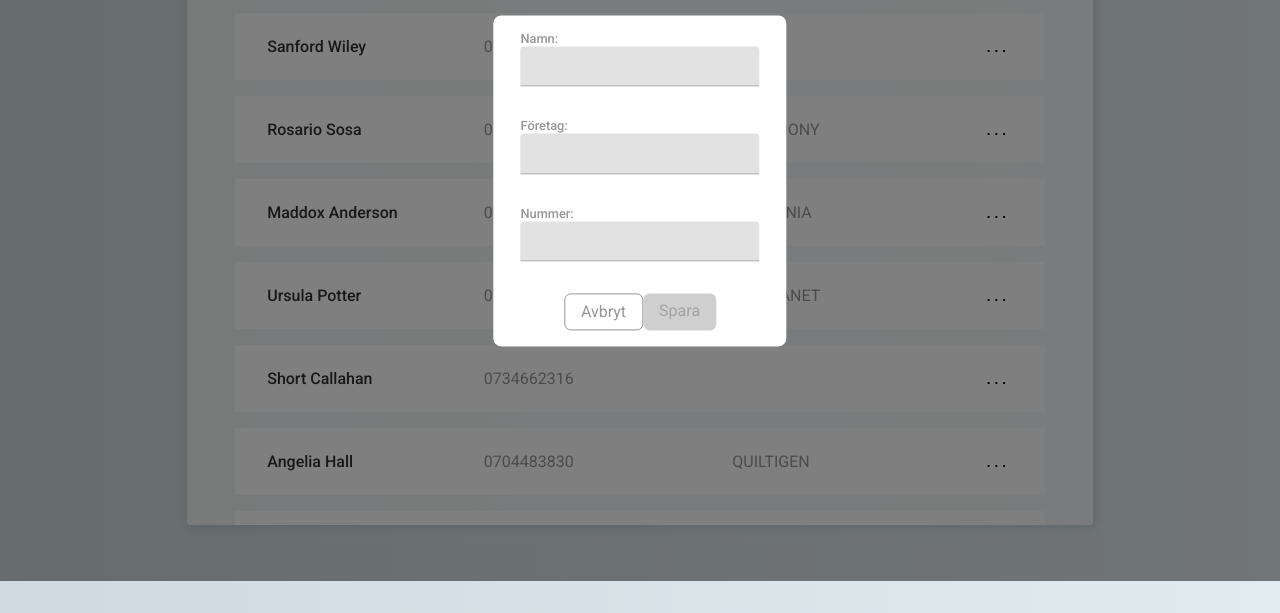
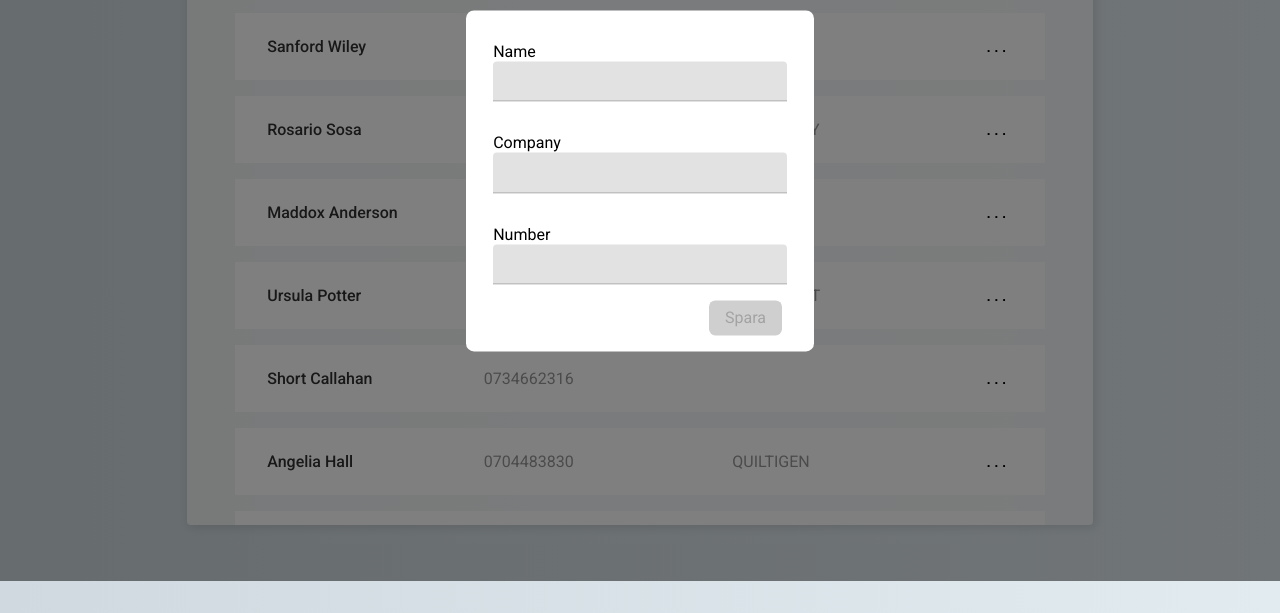
Before and after one commit to micke-dahlgren/contacts-app, a Gatsby site: page / in a window 1280 px wide. Both pictures are taken after a click on the button "Lägg till". Shown: the part 219-832 px from the top of the page. Built offline with nearby package versions, Linux system fonts and the light colour scheme; Gatsby itself is replaced by a stand-in of ours.

Commit message:
crushed a form related bug.. I think

```diff
--- a/src/components/formWindow/formWindow.js
+++ b/src/components/formWindow/formWindow.js
@@ -76,26 +76,24 @@ class FormWindow extends React.Component {
 
   getButtonState = () => {
     if(!this.state.validForm){
-      return(<div className={`btn btn--inactive ${formWindowStyles.btn__right}`}>Spara</div>);
+      return(<div className="btn btn--inactive">Spara</div>);
     }else{
-      return(<button className={`btn btn--primary ${formWindowStyles.btn__right}`} type="submit">Spara</button>);
+      return(<button className="btn btn--primary" type="submit">Spara</button>);
     }
 
   }
 
   render() {
     return (
-      <div
-        className={formWindowStyles.parent} >
+      <div>
         <div className={formWindowStyles.container}>
 
           <form
             onSubmit={this.handleSubmit}
           >
-              <div className={formWindowStyles.item}>
-                <label className={formWindowStyles.label}>
-                  Namn:
-                  <br></br>
+
+            <label className={formWindowStyles.item}>
+              Name
               <input
                 className={formWindowStyles.input}
                 type="text"
@@ -104,12 +102,9 @@ class FormWindow extends React.Component {
                 onChange={this.handleInputChange}
               />
             </label>
-              </div>
 
-              <div className={formWindowStyles.item}>
-              <label className={formWindowStyles.label}>
-                  Företag:
-                  <br></br>
+            <label  className={formWindowStyles.item}>
+              Company
               <input
                 className={formWindowStyles.input}
                 type="text"
@@ -118,12 +113,9 @@ class FormWindow extends React.Component {
                 onChange={this.handleInputChange}
               />
             </label>
-              </div>
 
-              <div className={formWindowStyles.item}>
-                <label className={formWindowStyles.label}>
-                  Nummer:
-                  <br></br>
+            <label  className={formWindowStyles.item}>
+              Number
               <input
                 className={formWindowStyles.input}
                 type="text"
@@ -132,21 +124,10 @@ class FormWindow extends React.Component {
                 onChange={this.handleInputChange}
               />
             </label>
-              </div>
-              <div className={`${formWindowStyles.item} ${formWindowStyles.btn}`}>
-                <button className={`btn btn--secondary ${formWindowStyles.btn__left}`}
-                  onClick={() => {this.props.setFormWindow('closed', '')}}
-                  onKeyDown={() => {this.props.setFormWindow('closed', '')}}
-                >Avbryt
-                </button>
+            <div className={formWindowStyles.btnContainer}>
               {this.getButtonState()}
             </div>
-
-
-
           </form>
-
-
 
         </div>
         <div
@@ -160,3 +141,5 @@ class FormWindow extends React.Component {
 
 }
 export default FormWindow;
+
+/* HTML Formatted */
--- a/src/components/formWindow/formWindow.module.css
+++ b/src/components/formWindow/formWindow.module.css
@@ -15,14 +15,15 @@
   top: 50%;
   left: 50%;
   transform: translate(-50%, -50%);
-
+  width:300px;
+  height:max-content;
   border-radius: 8px;
   background-color: var(--background);
   opacity:1.0;
   z-index:1004;
   display:flex;
   flex-flow: column;
-  padding: 0px 1.5rem;
+  padding: 1rem 1.5rem;
 }
 
 .item{
@@ -67,17 +68,7 @@
   background-color: var(--textField-focus);
 }
 
-.btn{
-  width:min-content;
-  margin: 0 auto;
-  display:flex;
-  flex-direction: row;
+.btnContainer{
+  float:right;
+  padding: 0.5rem;
 }
-
-.btn__left{
- margin-right:1rem;
-}
-
-.btn__right{
-  margin-left:1rem;
-}
--- a/src/styles/global.css
+++ b/src/styles/global.css
@@ -158,7 +158,9 @@ ul, li{
   .transparent{
     background-color: transparent;
   }
-
+  .floatRight{
+    float: right;
+  }
   .card{
     /*overflow hidden makes sure children don't override border-radius*/
     overflow:hidden;
```
Lines whose indentation alone changed are shown as unchanged.
